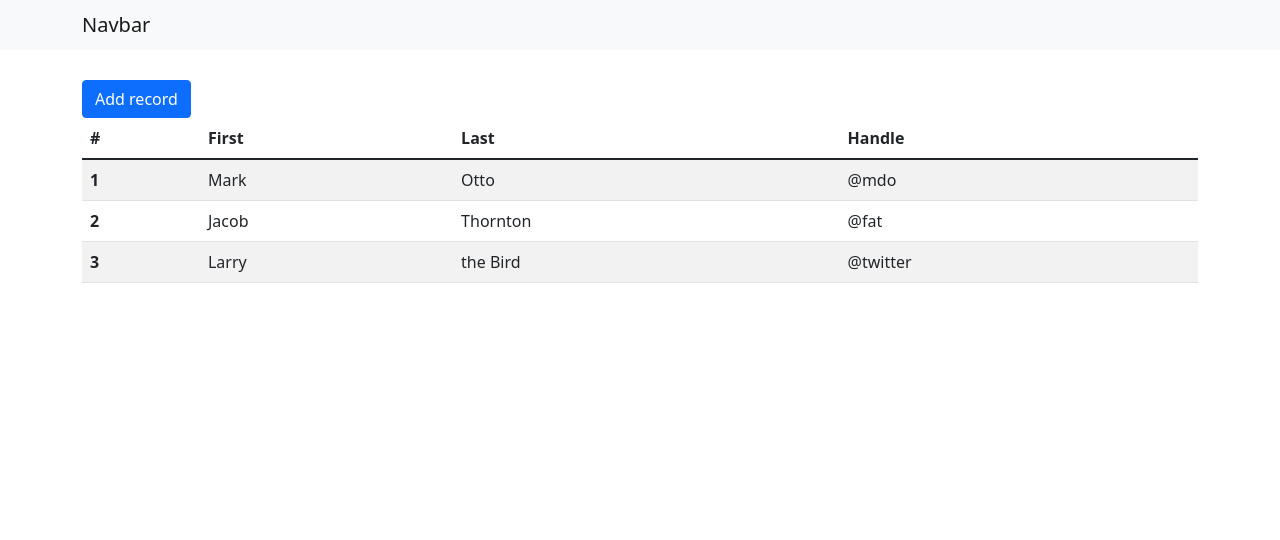
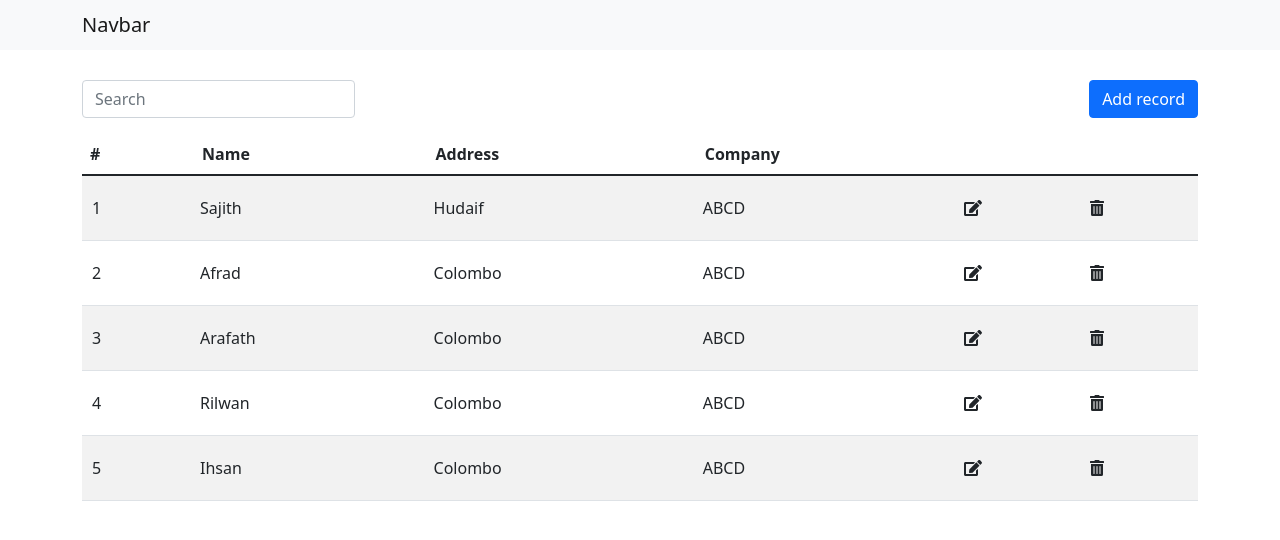
Before and after one commit to Yowsifahamed/react-crud, a React (Create React App) app: page / in a window 1280 px wide. Shown: the top 540 px of the page. Built offline with nearby package versions, Linux system fonts and the light colour scheme.

Commit message:
component folder added table object added

```diff
--- a/src/App.js
+++ b/src/App.js
@@ -1,7 +1,7 @@
 import logo from './logo.svg';
 import './App.css';
 import Navbar from './components/navbar'
-import Content from './components/content'
+import Content from './components/content/content'
 
 function App() {
   return (
--- a/src/components/content.js
+++ /dev/null
@@ -1,63 +0,0 @@
-import React, { Component } from 'react';
-import Dialog from './dialog/records-dialog'
-
-class Content extends Component {
-    constructor() {
-        super();
-        this.state = {
-            showModal: false
-        };
-    }
-
-    showModal = (e) => {
-        this.setState(prevState => ({
-            showModal: !prevState.showModal
-        }));
-    }
-
-    render() {
-        return (
-            <div className="container content">
-                <button className="btn btn-primary" type="button" onClick={this.showModal}>
-                    Add record
-                </button>
-                <form>
-                    <table className="table table-striped">
-                        <thead>
-                            <tr>
-                                <th scope="col">#</th>
-                                <th scope="col">First</th>
-                                <th scope="col">Last</th>
-                                <th scope="col">Handle</th>
-                            </tr>
-                        </thead>
-                        <tbody>
-                            <tr>
-                                <th scope="row">1</th>
-                                <td>Mark</td>
-                                <td>Otto</td>
-                                <td>@mdo</td>
-                            </tr>
-                            <tr>
-                                <th scope="row">2</th>
-                                <td>Jacob</td>
-                                <td>Thornton</td>
-                                <td>@fat</td>
-                            </tr>
-                            <tr>
-                                <th scope="row">3</th>
-                                <td>Larry</td>
-                                <td>the Bird</td>
-                                <td>@twitter</td>
-                            </tr>
-                        </tbody>
-                    </table>
-                </form>
-                {this.state.showModal && <Dialog onCloseModal={this.showModal} />}
-
-            </div>
-        );
-    }
-}
-
-export default Content;
--- /dev/null
+++ b/src/components/content/content.css
@@ -0,0 +1,15 @@
+.table-data {
+  padding: 20px 20px 20px 6px !important;
+}
+
+.table-data-no {
+  padding: 20px 20px 20px 10px !important;
+}
+
+.float-right {
+  float: right;
+}
+
+.search-bar {
+  width: 50% !important;
+}
--- /dev/null
+++ b/src/components/content/content.js
@@ -0,0 +1,78 @@
+import React, { Component } from 'react';
+import Dialog from '../dialog/records-dialog';
+import "../content/content.css";
+import { FontAwesomeIcon } from '@fortawesome/react-fontawesome';
+import { faEdit, faTrashAlt } from '@fortawesome/free-solid-svg-icons';
+
+class Content extends Component {
+    constructor() {
+        super();
+        this.state = {
+            showModal: false,
+            table: [
+                { id: 1, name: 'Sajith', address: 'Hudaif', Company: 'ABCD' },
+                { id: 2, name: 'Afrad', address: 'Colombo', Company: 'ABCD' },
+                { id: 3, name: 'Arafath', address: 'Colombo', Company: 'ABCD' },
+                { id: 4, name: 'Rilwan', address: 'Colombo', Company: 'ABCD' },
+                { id: 5, name: 'Ihsan', address: 'Colombo', Company: 'ABCD' },
+            ]
+        };
+    }
+
+    showModal = (e) => {
+        this.setState(prevState => ({
+            showModal: !prevState.showModal
+        }));
+    }
+
+    render() {
+        return (
+            <div className="container content">
+                <div className="row">
+                    <div className="col-md-6">
+                        <div className="input-group search-bar mb-3">
+                            <input type="text" className="form-control" placeholder="Search" />
+                        </div>
+                    </div>
+                    <div className="col-md-6">
+                        <button className="btn btn-primary float-right" type="button" onClick={this.showModal}>
+                            Add record
+                        </button>
+                    </div>
+                </div>
+
+                <form>
+                    <table className="table table-striped">
+                        <thead>
+                            <tr>
+                                <th scope="col">#</th>
+                                <th scope="col">Name</th>
+                                <th scope="col">Address</th>
+                                <th scope="col">Company</th>
+                            </tr>
+                        </thead>
+                        <tbody>
+                            {
+                                this.state.table.map((res, index) =>
+                                    <tr key={index}>
+                                        <td className="table-data-no">{res.id}</td>
+                                        <td className="table-data">{res.name}</td>
+                                        <td className="table-data">{res.address}</td>
+                                        <td className="table-data">{res.Company}</td>
+                                        <td className="table-data"><FontAwesomeIcon icon={faEdit} /></td>
+                                        <td className="table-data"><FontAwesomeIcon icon={faTrashAlt} /></td>
+                                    </tr>
+                                )
+                            }
+
+                        </tbody>
+                    </table>
+                </form>
+                {this.state.showModal && <Dialog onCloseModal={this.showModal} />}
+
+            </div>
+        );
+    }
+}
+
+export default Content;
--- a/src/components/dialog/records-dialog.js
+++ b/src/components/dialog/records-dialog.js
@@ -2,6 +2,7 @@ import React, { Component } from 'react';
 import "./records-dialog.css";
 import { FontAwesomeIcon } from '@fortawesome/react-fontawesome'
 import { faTimes } from '@fortawesome/free-solid-svg-icons'
+
 
 class Dialog extends Component {
 
```
